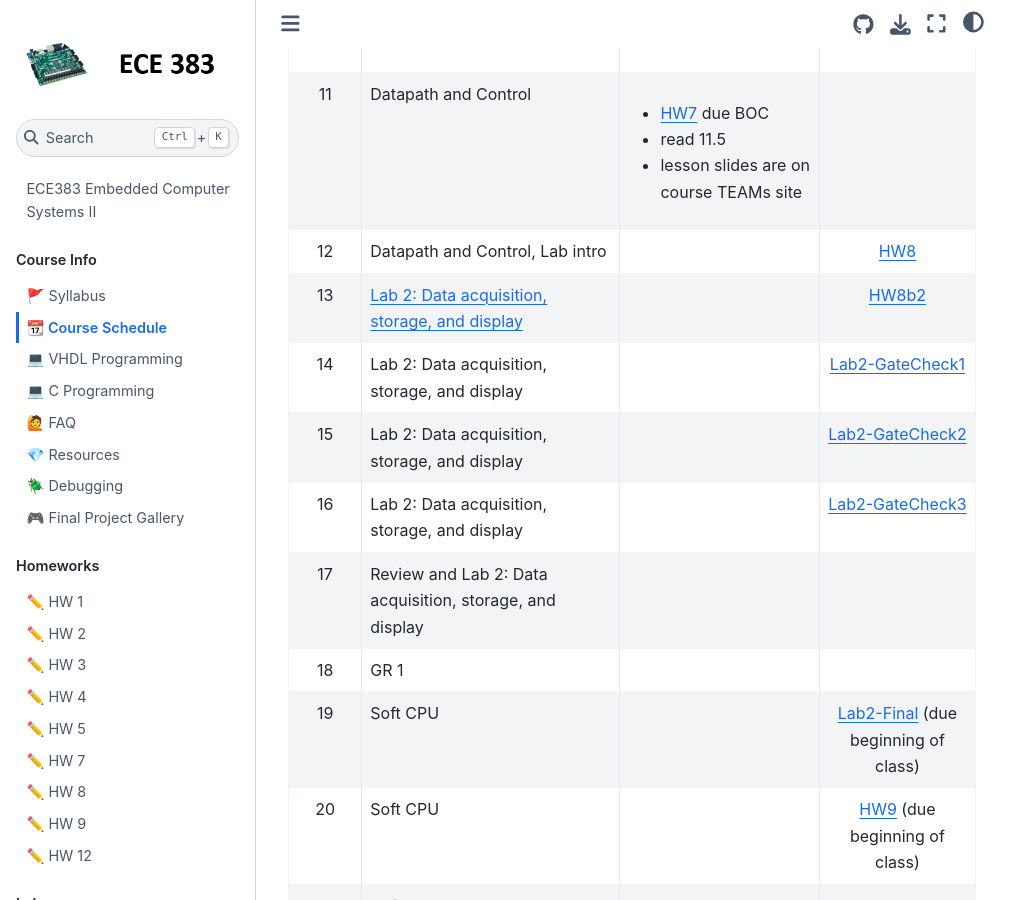
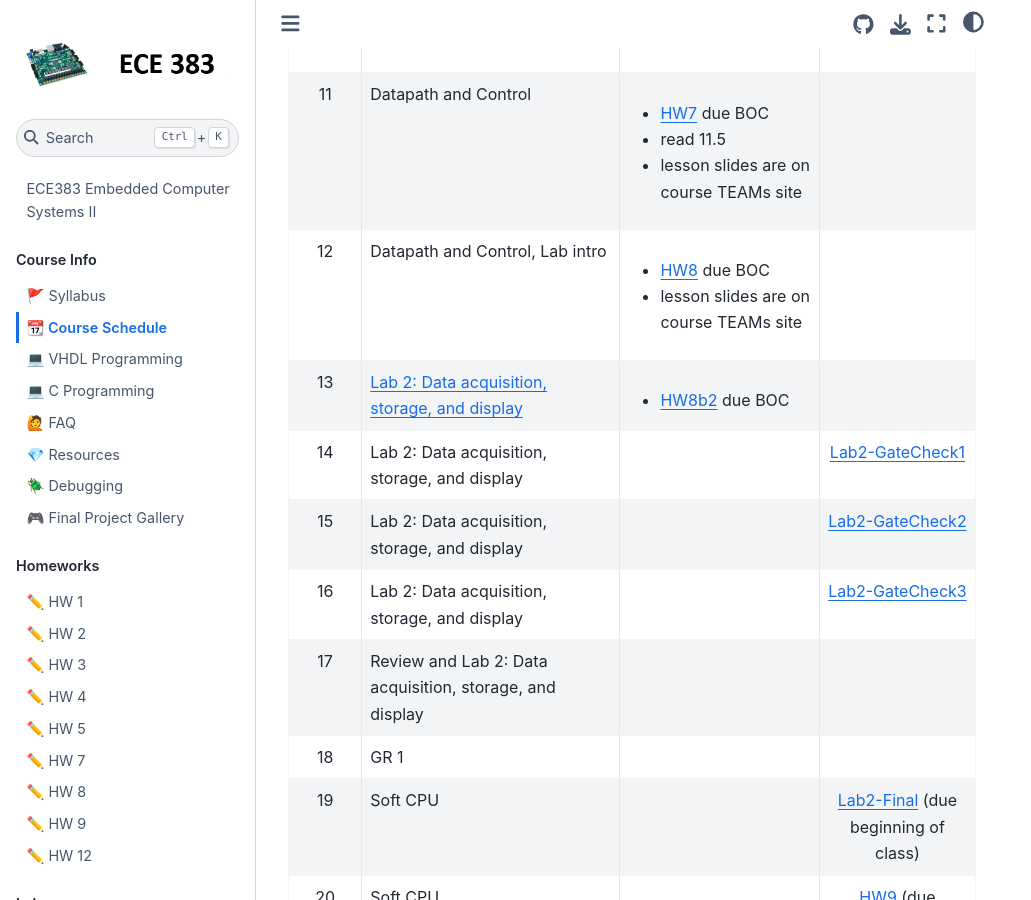
Before and after one commit to USAFA-ECE/ece383, a Jupyter Book: the page built from book/schedule.md, in a window 1280 px wide and 900 px high, scrolled down 1760 px. Shown: the whole window, without its empty margins (0-1031 px from the left). Built offline with Jupyter Book 1.0.4 settings and Sphinx 7.4.7 and the Sphinx Book theme 1.1.4, drawn with Linux system fonts in a browser that asks for light colours; pages that are not in the unit, such as notebooks, are missing from menus.

Commit message:
Update schedule.md

```diff
--- a/book/schedule.md
+++ b/book/schedule.md
@@ -18,8 +18,8 @@ This schedule is subject to change as appropriate.
 | 9      | Finite State Machines                            |  <ul><li>[Lab1-README](Assignments/lab1.md) due taps L9 </li><li>read 10.2.1, 10.3.2, 10.4, 10.6.1 </li><li>lesson slides are on course TEAMs site</li></ul>  |                                           |
 | 10     | Datapath and Control                             | <ul><li>read 11.1, 11.2, 14.4.2</li><li>lesson slides are on course TEAMs site</li></ul>  |        |
 | 11     | Datapath and Control                             | <ul><li>[HW7](Assignments/homework7.md) due BOC </li><li>read 11.5</li><li>lesson slides are on course TEAMs site</li></ul>  |        |
-| 12     | Datapath and Control, Lab intro                  |                      | [HW8](Assignments/homework8.md)        |
-| 13     | [Lab 2: Data acquisition, storage, and display](Assignments/lab2.md) |  | [HW8b2](Assignments/homework8b2.md)         |
+| 12     | Datapath and Control, Lab intro                  |  <ul><li>[HW8](Assignments/homework8.md) due BOC </li><li>lesson slides are on course TEAMs site</li></ul>  |        |
+| 13     | [Lab 2: Data acquisition, storage, and display](Assignments/lab2.md) | <ul><li>[HW8b2](Assignments/homework8b2.md) due BOC |         |
 | 14     | Lab 2: Data acquisition, storage, and display    |                      | [Lab2-GateCheck1](Assignments/lab2.md)         |
 | 15     | Lab 2: Data acquisition, storage, and display    |                      | [Lab2-GateCheck2](Assignments/lab2.md)         |
 | 16     | Lab 2: Data acquisition, storage, and display    |                      | [Lab2-GateCheck3](Assignments/lab2.md)         |
```
